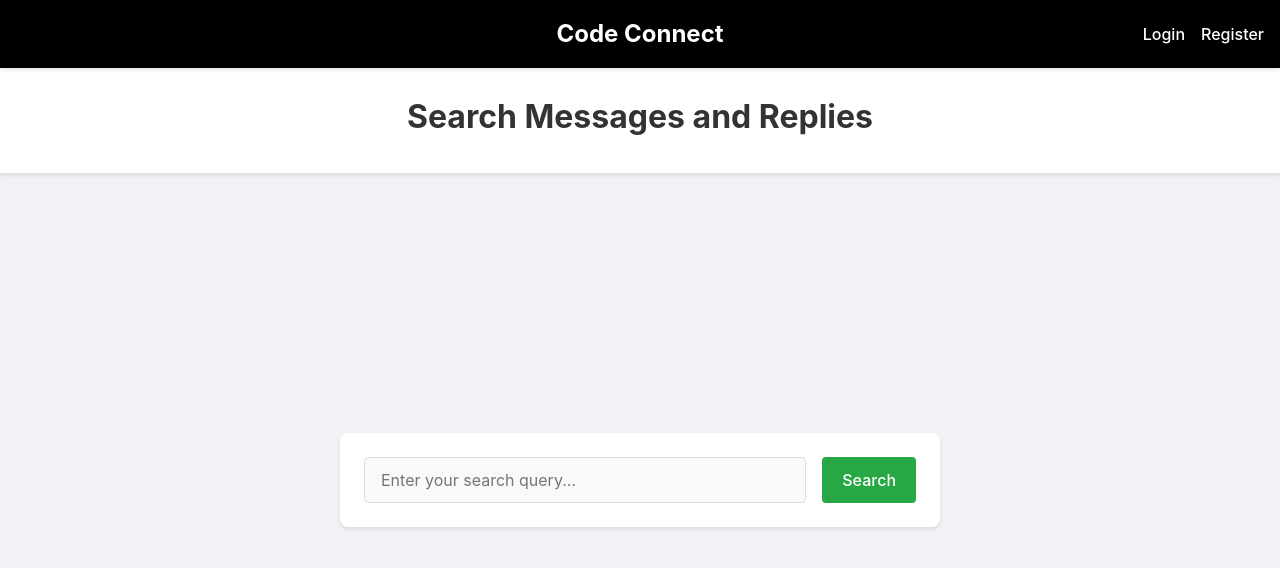
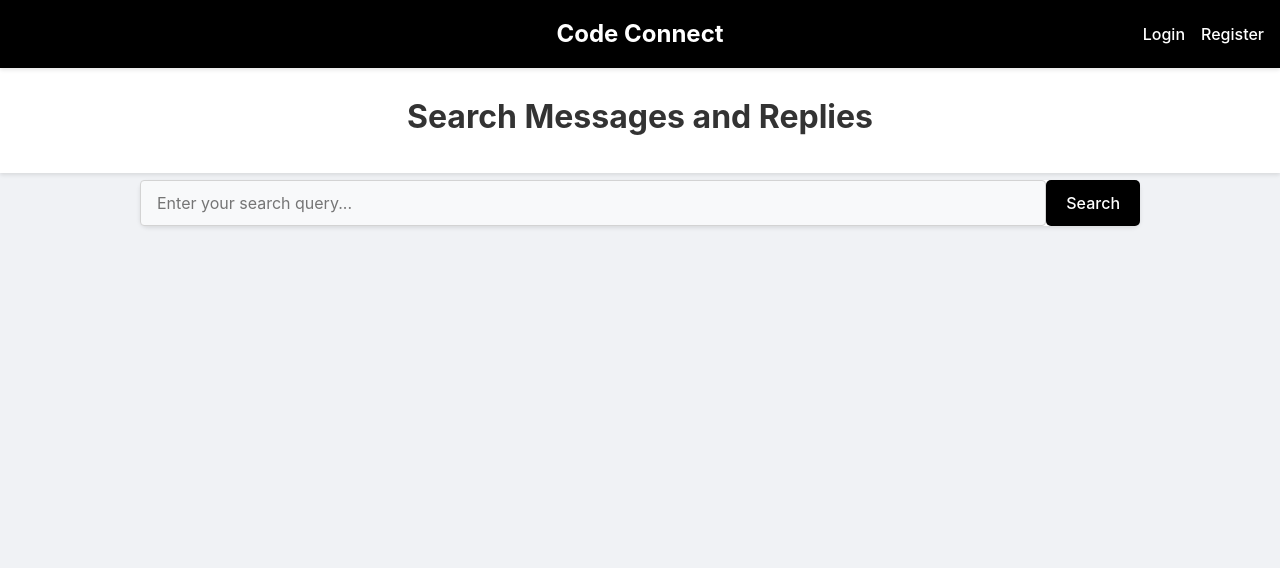
Before and after one commit to ninshot/Coder-sBlog, a React (Vite) app in the folder frontend/: page /search in a window 1280 px wide. Shown: the top 568 px of the page. Built offline with nearby package versions, Linux system fonts and the light colour scheme.

Commit message:
Style updation of search bar

```diff
--- a/frontend/src/styles/searchPage.css
+++ b/frontend/src/styles/searchPage.css
@@ -28,10 +28,11 @@
   width: 100vw;
   display: flex;
   justify-content: center;
-  align-items: center;
+  align-items: flex-start;
   padding: 0;
-  margin-top: 100px;
-  min-height: calc(100vh - 160px);
+  margin-top: 120px;
+  min-height: calc(100vh - 180px);
+  position: fixed;
 }
 
 .search-page h2 {
@@ -44,11 +45,9 @@
 .search-form {
   display: flex;
   flex-direction: row;
-  gap: 1rem;
-  width: 100%;
-  max-width: 600px;
+  width: 100vw;
+  max-width: 1000px;
   background-color: white;
-  padding: 1.5rem;
   border-radius: 8px;
   box-shadow: 0 2px 4px rgba(0, 0, 0, 0.1);
 }
@@ -56,7 +55,7 @@
 .search-input {
   flex: 1;
   padding: 0.75rem 1rem;
-  border: 1px solid #ddd;
+  border: 1px solid lightgray;
   border-radius: 4px;
   font-size: 1rem;
   transition: border-color 0.3s ease;
@@ -65,16 +64,17 @@
 
 .search-input:focus {
   outline: none;
-  border-color: #007bff;
-  background-color: white;
+  border-color: black;
+  background-color: whitesmoke;
+  color: black;
 }
 
 .search-button {
   padding: 0.75rem 1.25rem;
-  background-color: #28a745;
+  background-color: black;
   color: white;
   border: none;
-  border-radius: 4px;
+  border-radius: 5px;
   font-size: 1rem;
   font-weight: 500;
   cursor: pointer;
@@ -83,7 +83,10 @@
 }
 
 .search-button:hover {
-  background-color: #218838;
+  background-color: white;
+  color: black;
+  border: 1px solid black;
+  box-shadow: 0 4px 12px rgba(0, 0, 0, 0.2);
 }
 
 .search-results {
```
